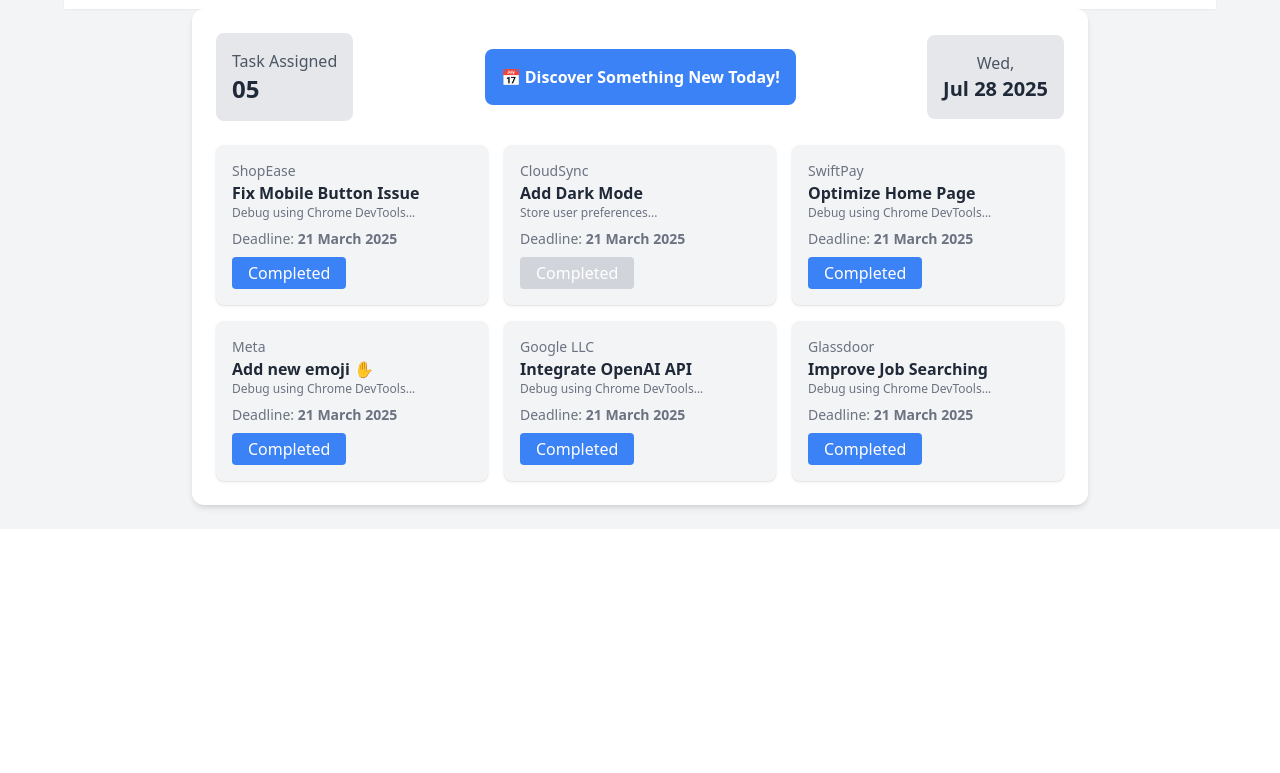
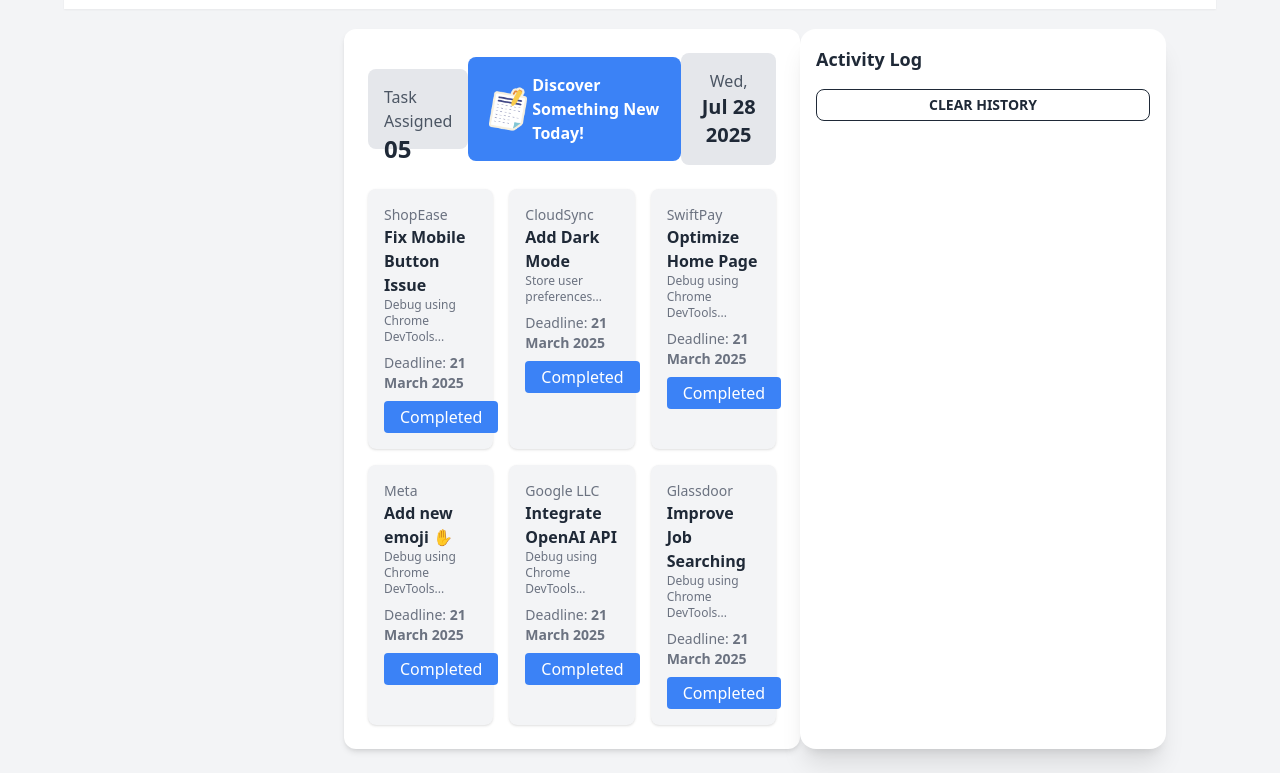
Before and after one commit to yeasin549/A5-Dev-Board, a plain HTML site: page index.html in a window 1280 px wide. Shown: the part 79-852 px from the top of the page. Before the commit the page ends 800 px from the top, so only its background shows below. Drawn offline with nearby package versions, Linux system fonts and the light colour scheme.

Commit message:
added clear history part

```diff
--- a/index.html
+++ b/index.html
@@ -29,18 +29,20 @@
             </div>
 
 
-
         </div>
     </section>
     <section>
-        <div class="max-w-4xl mx-auto bg-white p-6 rounded-xl shadow-md">
+
+        <div class="grid grid-cols-2 ml-80">
+            <div class="max-w-4xl mx-auto bg-white p-6 rounded-xl shadow-md mt-5">
                 <div class="flex justify-between items-center mb-6">
-                <div class="bg-gray-200 p-4 rounded-lg">
+                    <div class="bg-gray-200 p-4 rounded-lg h-20">
                         <p class="text-gray-600">Task Assigned</p>
                         <p class="text-2xl font-bold">05</p>
                     </div>
-                <div class="bg-blue-500 text-white p-4 rounded-lg flex items-center">
-                    <p class="font-semibold">📅 Discover Something New Today!</p>
+                    <div class="bg-blue-500 text-white p-4 rounded-lg flex items-center hover:bg-blue-800">
+                        <img class="w-12" src="assets/board.png" alt="">
+                        <p class="font-semibold">Discover Something New Today!</p>
                     </div>
                     <div class="bg-gray-200 p-4 rounded-lg text-center">
                         <p class="text-gray-600">Wed,</p>
@@ -49,7 +51,7 @@
                 </div>
 
                 <div class="grid grid-cols-2 md:grid-cols-3 gap-4">
-                <!-- Task Card -->
+
                     <div class="bg-gray-100 p-4 rounded-lg shadow">
                         <p class="text-sm text-gray-500">ShopEase</p>
                         <p class="font-semibold">Fix Mobile Button Issue</p>
@@ -63,7 +65,7 @@
                         <p class="font-semibold">Add Dark Mode</p>
                         <p class="text-xs text-gray-500">Store user preferences...</p>
                         <p class="text-sm text-gray-500 mt-2">Deadline: <strong>21 March 2025</strong></p>
-                    <button class="mt-2 bg-gray-300 text-white px-4 py-1 rounded">Completed</button>
+                        <button class="mt-2 bg-blue-500 text-white px-4 py-1 rounded">Completed</button>
                     </div>
 
                     <div class="bg-gray-100 p-4 rounded-lg shadow">
@@ -99,7 +101,11 @@
                     </div>
                 </div>
             </div>
-
+            <div class="card bg-base-100 shadow-xl p-4 w-[366px] h-auto mt-5">
+                <h2 class="font-semibold text-lg mb-4">Activity Log</h2>
+                <button class="btn btn-outline btn-sm">Clear History</button>
+            </div>
+        </div>
 
 
 
```
Lines whose indentation alone changed are shown as unchanged.
